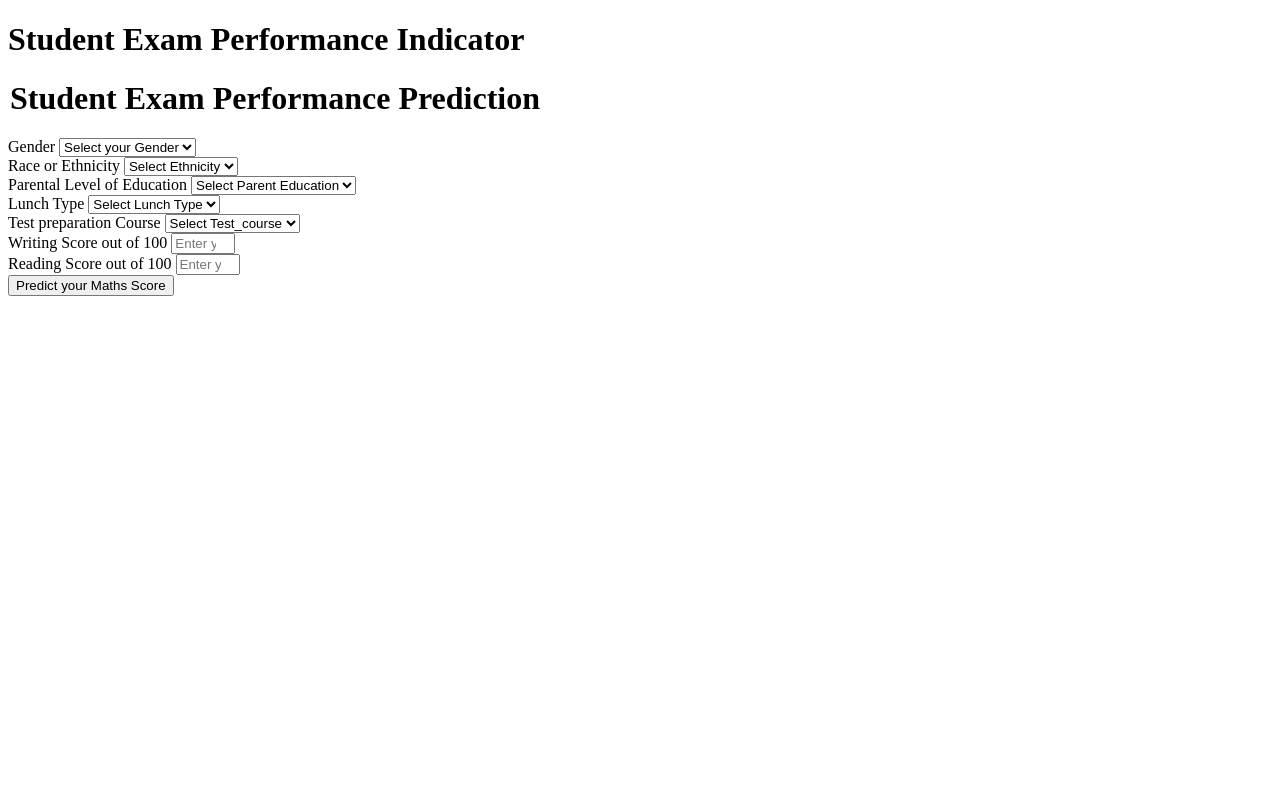
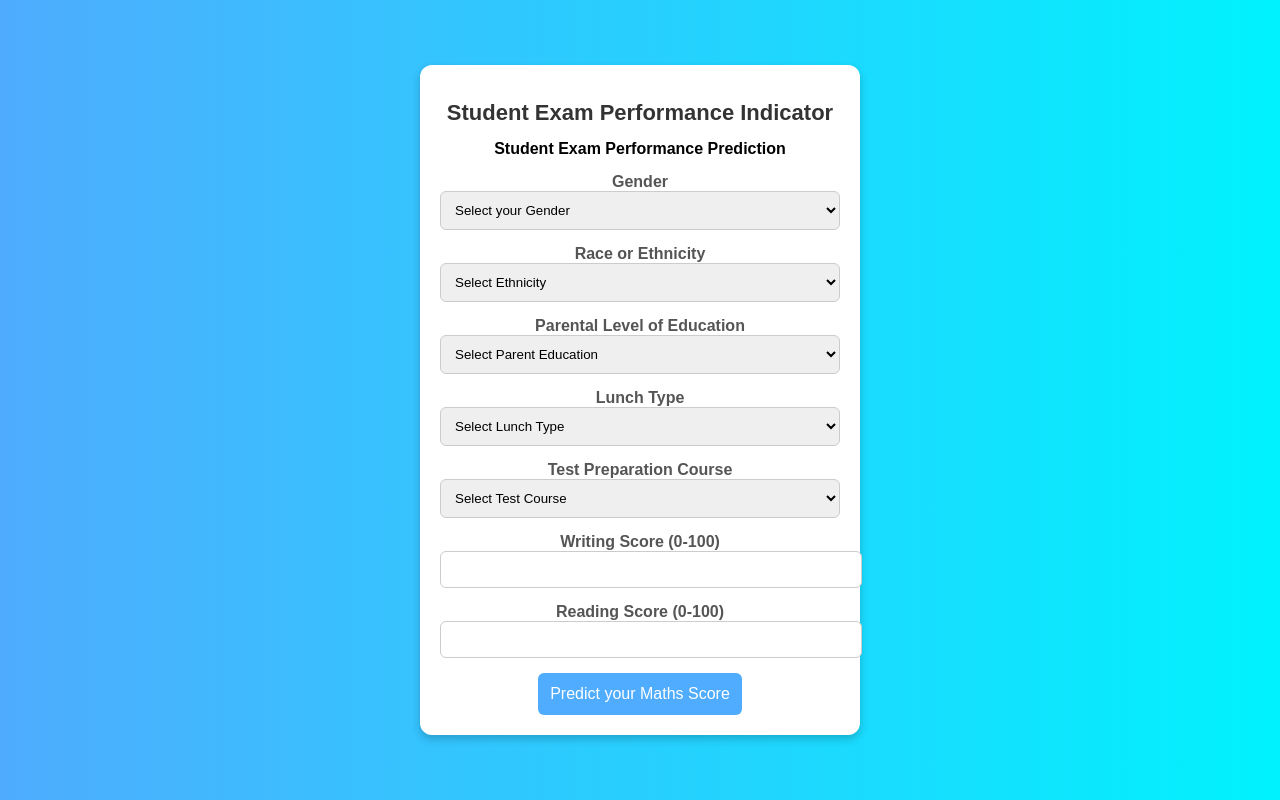
Before and after one commit to Divyanshu-Mathur/ML_project, a Flask app: page /predictdata in a window 1280 px wide. Run offline with Flask 3, Linux system fonts and the light colour scheme.

Commit message:
eleventh

```diff
--- a/application.py
+++ b/application.py
@@ -7,9 +7,9 @@ from src.pipeline.predict_pipeline import CustomData,PredictPipeline
 application = Flask(__name__)
 app = application
 
-@app.route("/")
+@app.route("/",methods=['GET','POST'])
 def home():
-    return render_template("index.html")
+    return render_template("home.html")
 
 
 @app.route("/predictdata",methods=['GET','POST'])
@@ -33,7 +33,7 @@ def predict():
 
         predict_pipeline = PredictPipeline()
         result  = predict_pipeline.predict(pred_df)
-        return render_template("home.html",result=round(result[0],3))
+        return render_template("index.html",result=round(result[0],3))
 
 
 
--- a/templates/home.html
+++ b/templates/home.html
@@ -1,125 +1,151 @@
 <!DOCTYPE html>
 <html lang="en">
+
 <head>
     <meta charset="UTF-8">
     <meta name="viewport" content="width=device-width, initial-scale=1.0">
-    <title>Home Page</title>
+    <title>Student Exam Performance Indicator</title>
+    <style>
+        body {
+            font-family: Arial, sans-serif;
+            background: linear-gradient(to right, #4facfe, #00f2fe);
+            display: flex;
+            justify-content: center;
+            align-items: center;
+            height: 100vh;
+            margin: 0;
+        }
+
+        .login {
+            background: white;
+            padding: 20px;
+            border-radius: 12px;
+            box-shadow: 0 4px 8px rgba(0, 0, 0, 0.2);
+            max-width: 400px;
+            width: 100%;
+            text-align: center;
+            transition: transform 0.3s ease-in-out;
+        }
+
+        .login:hover {
+            transform: scale(1.02);
+        }
+
+        h1 {
+            font-size: 22px;
+            color: #333;
+        }
+
+        form {
+            display: flex;
+            flex-direction: column;
+            gap: 15px;
+        }
+
+        .form-label {
+            font-weight: bold;
+            color: #555;
+        }
+
+        .form-control {
+            width: 100%;
+            padding: 10px;
+            border-radius: 6px;
+            border: 1px solid #ccc;
+            transition: 0.3s;
+        }
+
+        .form-control:focus {
+            border-color: #4facfe;
+            box-shadow: 0 0 5px rgba(79, 172, 254, 0.8);
+            outline: none;
+        }
+
+        .btn {
+            background: #4facfe;
+            color: white;
+            border: none;
+            padding: 12px;
+            font-size: 16px;
+            border-radius: 6px;
+            cursor: pointer;
+            transition: background 0.3s ease-in-out, transform 0.2s;
+        }
+
+        .btn:hover {
+            background: #00c3ff;
+            transform: scale(1.05);
+        }
+    </style>
 </head>
+
 <body>
 
     <div class="login">
         <h1>Student Exam Performance Indicator</h1>
-
-        <form action="{{ url_for('predict')}}" method="post">
-         <h1>
-             <legend>Student Exam Performance Prediction</legend>
-         </h1>
+        <form action="/predictdata" method="post">
+            <legend><strong>Student Exam Performance Prediction</strong></legend>
             <div class="mb-3">
                 <label class="form-label">Gender</label>
-             <select class="form-control" name="gender" placeholder="Enter you Gender" required>
-                 <option class="placeholder" selected disabled value="">Select your Gender</option>
-                 <option value="male">
-                     Male
-                 </option>
-                 <option value="female">
-                     Female
-                 </option>
+                <select class="form-control" name="gender" required>
+                    <option selected disabled value="">Select your Gender</option>
+                    <option value="male">Male</option>
+                    <option value="female">Female</option>
                 </select>
             </div>
             <div class="mb-3">
                 <label class="form-label">Race or Ethnicity</label>
-             <select class="form-control" name="ethnicity" placeholder="Enter you ethnicity" required>
-                 <option class="placeholder" selected disabled value="">Select Ethnicity</option>
-                 <option value="group A">
-                     Group A
-                 </option>
-                 <option value="group B">
-                     Group B
-                 </option>
-                 <option value="group C">
-                     Group C
-                 </option>
-                 <option value="group D">
-                     Group D
-                 </option>
-                 <option value="group E">
-                     Group E
-                 </option>
+                <select class="form-control" name="ethnicity" required>
+                    <option selected disabled value="">Select Ethnicity</option>
+                    <option value="group A">Group A</option>
+                    <option value="group B">Group B</option>
+                    <option value="group C">Group C</option>
+                    <option value="group D">Group D</option>
+                    <option value="group E">Group E</option>
                 </select>
             </div>
             <div class="mb-3">
                 <label class="form-label">Parental Level of Education</label>
-             <select class="form-control" name="parental_level_of_education"
-                 placeholder="Enter you Parent Education" required>
-                 <option class="placeholder" selected disabled value="">Select Parent Education</option>
-                 <option value="associate's degree">
-                     associate's degree
-                 </option>
-                 <option value="bachelor's degree">
-                     bachelor's degree
-                 </option>
-                 <option value="high school">
-                     high school
-                 </option>
-                 <option value="master's degree">
-                     master's degree
-                 </option>
-                 <option value="some college">
-                     some college
-                 </option>
-                 <option value="some high school">
-                     some high school
-                 </option>
+                <select class="form-control" name="parental_level_of_education" required>
+                    <option selected disabled value="">Select Parent Education</option>
+                    <option value="associate's degree">Associate's Degree</option>
+                    <option value="bachelor's degree">Bachelor's Degree</option>
+                    <option value="high school">High School</option>
+                    <option value="master's degree">Master's Degree</option>
+                    <option value="some college">Some College</option>
+                    <option value="some high school">Some High School</option>
                 </select>
             </div>
             <div class="mb-3">
                 <label class="form-label">Lunch Type</label>
-             <select class="form-control" name="lunch" placeholder="Enter you Lunch" required>
-                 <option class="placeholder" selected disabled value="">Select Lunch Type</option>
-                 <option value="free/reduced">
-                     free/reduced
-                 </option>
-                 <option value="standard">
-                     standard
-                 </option>
+                <select class="form-control" name="lunch" required>
+                    <option selected disabled value="">Select Lunch Type</option>
+                    <option value="free/reduced">Free/Reduced</option>
+                    <option value="standard">Standard</option>
                 </select>
             </div>
             <div class="mb-3">
-             <label class="form-label">Test preparation Course</label>
-             <select class="form-control" name="test_preparation_course" placeholder="Enter you Course"
-                 required>
-                 <option class="placeholder" selected disabled value="">Select Test_course</option>
-                 <option value="none">
-                     None
-                 </option>
-                 <option value="completed">
-                     Completed
-                 </option>
+                <label class="form-label">Test Preparation Course</label>
+                <select class="form-control" name="test_preparation_course" required>
+                    <option selected disabled value="">Select Test Course</option>
+                    <option value="none">None</option>
+                    <option value="completed">Completed</option>
                 </select>
             </div>
             <div class="mb-3">
-             <label class="form-label">Writing Score out of 100</label>
-             <input class="form-control" type="number" name="writing_score"
-                 placeholder="Enter your Reading score" min='0' max='100' />
+                <label class="form-label">Writing Score (0-100)</label>
+                <input class="form-control" type="number" name="writing_score" min="0" max="100" required />
             </div>
             <div class="mb-3">
-             <label class="form-label">Reading Score out of 100</label>
-             <input class="form-control" type="number" name="reading_score"
-                 placeholder="Enter your Reading Score" min='0' max='100' />
+                <label class="form-label">Reading Score (0-100)</label>
+                <input class="form-control" type="number" name="reading_score" min="0" max="100" required />
             </div>
             <div class="mb-3">
-             <input class="btn btn-primary" type="submit" value="Predict your Maths Score" required />
+                <input class="btn" type="submit" value="Predict your Maths Score" />
             </div>
         </form>
-     {% if result %}
-
-     <h2>
-        THE  prediction is {{result}}
-     </h2>
-
-     {% endif %}
-
-
+    </div>
 
 </body>
+
 </html>
```
Also changed, not shown: templates/index.html (+64 -2 lines), 1 other file. Lines whose indentation alone changed are shown as unchanged.
